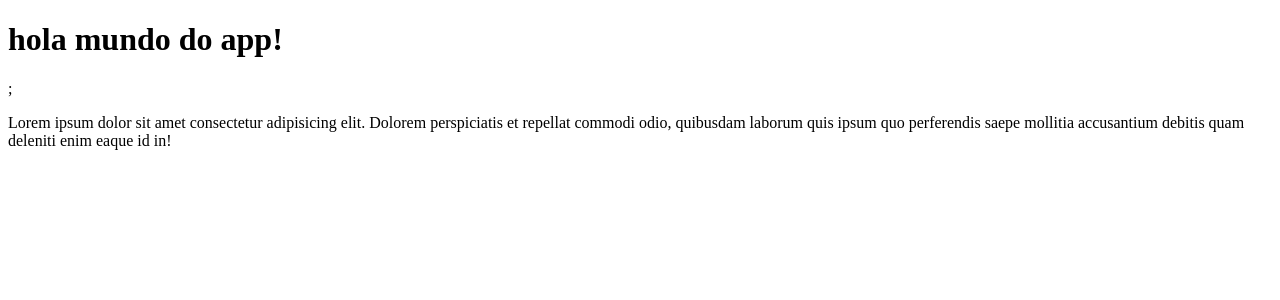
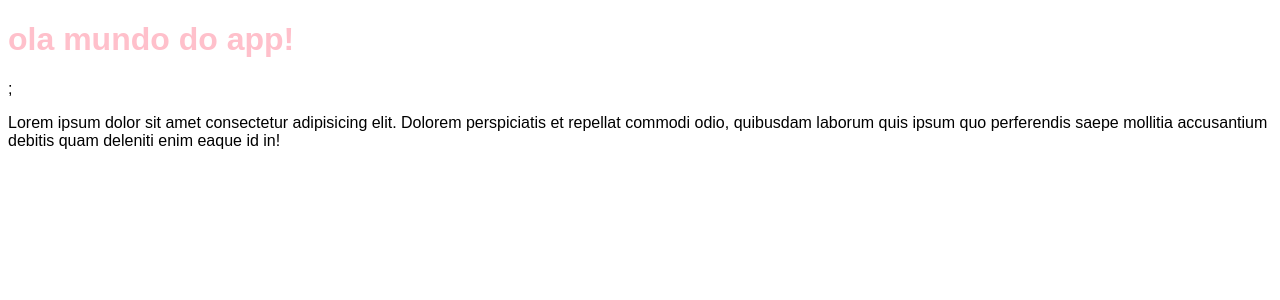
Before and after one commit to richarlysonl/chonos-phomodoro, a React (Vite) app: page / in a window 1280 px wide. Shown: the top 300 px of the page. Built offline with nearby package versions, Linux system fonts and the light colour scheme.

Commit message:
aula 13 - feat: criando o css global

```diff
--- a/src/App.tsx
+++ b/src/App.tsx
@@ -1,7 +1,9 @@
+import "./styles/theme.css";
+import "./styles/global.css";
 export function App() {
   return (
     <div>
-      <h1>hola mundo do app!</h1>;
+      <h1>ola mundo do app!</h1>;
       <p>
         Lorem ipsum dolor sit amet consectetur adipisicing elit. Dolorem
         perspiciatis et repellat commodi odio, quibusdam laborum quis ipsum quo
--- /dev/null
+++ b/src/styles/global.css
@@ -0,0 +1,8 @@
+body {
+  font-family: sans-serif;
+  font-size: 30;
+}
+
+h1 {
+  color: var(--primary);
+}
--- /dev/null
+++ b/src/styles/theme.css
@@ -0,0 +1,3 @@
+:root {
+  --primary: pink;
+}
```
